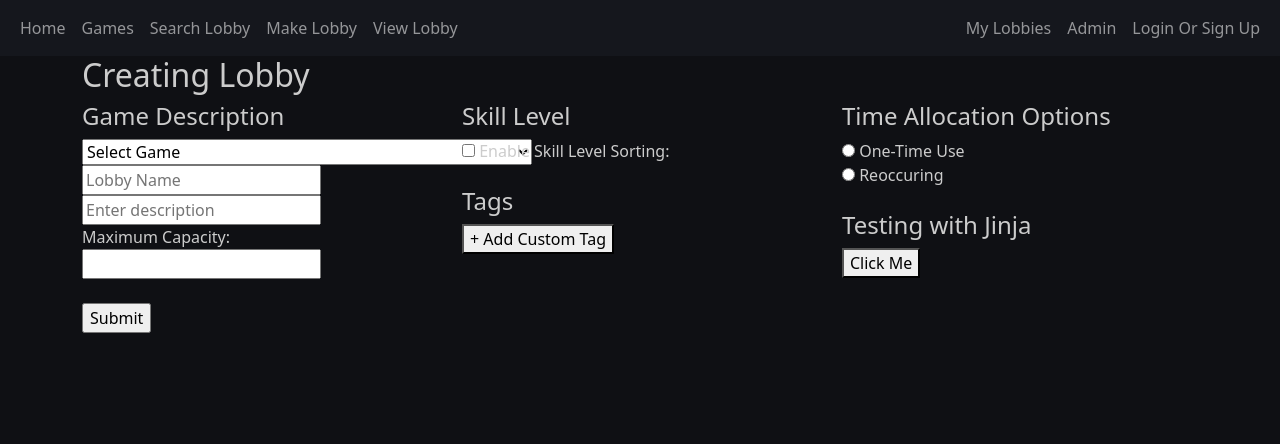
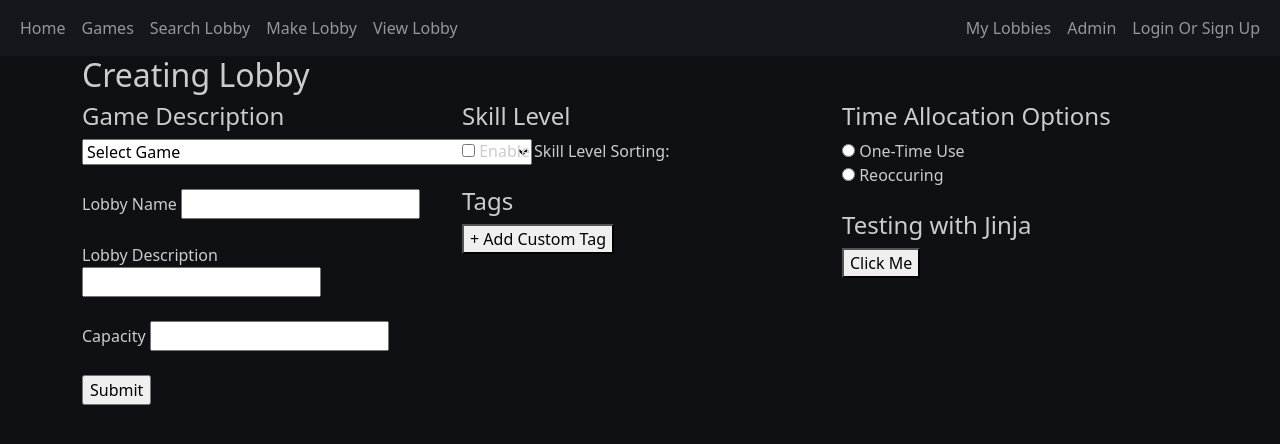
Before and after one commit to justinarat/Teamify, a Flask app: page /lobby-making in a window 1280 px wide. Shown: the top 444 px of the page. Run offline with Flask 3, Linux system fonts and the light colour scheme.

Commit message:
Added flask form fields for lobby name, description and capacity

```diff
--- a/app/templates/lobby-making.html
+++ b/app/templates/lobby-making.html
@@ -17,12 +17,15 @@
           <option value="{{game}}">{{game}}</option>
           {% endfor %}
         </select>
-        <input type="text" id="lobby-name" placeholder="Lobby Name">
-        <br>
-        <input type="text" id="lobby-making-description" placeholder="Enter description">
-        <br>
-        <label for="lobby-max-capacity">Maximum Capacity:</label>
-        <input type="number" id="lobby-max-capacity" min="1">
+        <br><br>
+        {{ lobby_making_form.lobby_name.label }}
+        {{ lobby_making_form.lobby_name() }}
+        <br><br>
+        {{ lobby_making_form.lobby_description.label }}
+        {{ lobby_making_form.lobby_description() }}
+        <br><br>
+        {{ lobby_making_form.capacity.label }}
+        {{ lobby_making_form.capacity() }}
       </div>
       <div class="col-sm-4">
         <h4>Skill Level</h4>
```
